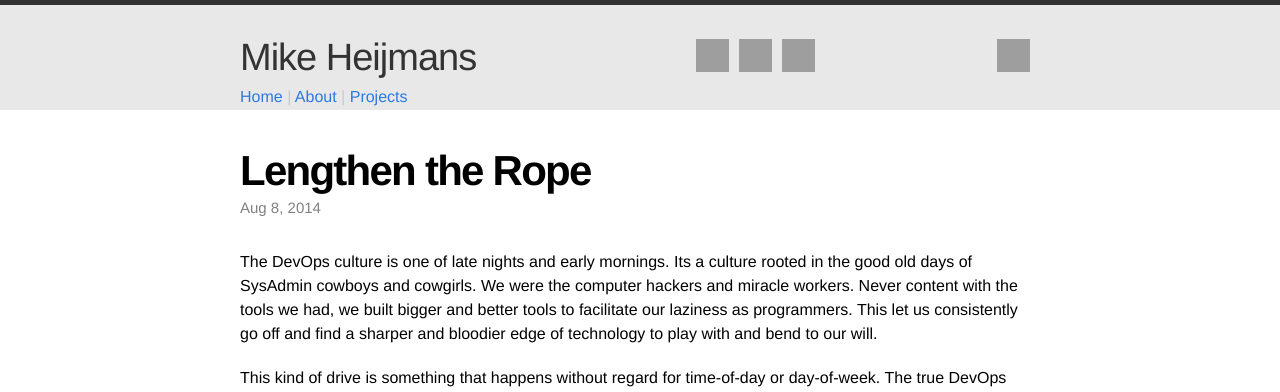
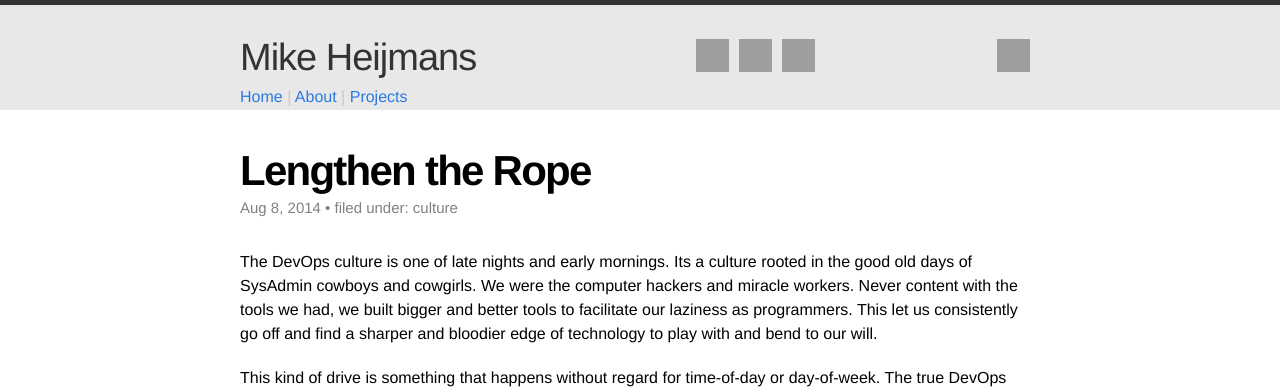
Before and after one commit to parabuzzle/parabuzzle.github.io, a Jekyll site: the page built from _posts/2014-08-08-lengthen-the-rope.md, in a window 1280 px wide, cut to the strip 0-392 px from the top of the page. Built offline with Jekyll 4.4.1, drawn with Linux system fonts in a browser that asks for light colours; Markdown is read by kramdown in place of the engine named in the settings; comment, search, counter and statistics services are not loaded; grey boxes are pictures that could not be loaded.

Commit message:
added category to posts

```diff
--- a/_layouts/post.html
+++ b/_layouts/post.html
@@ -8,7 +8,7 @@ layout: default
     {% unless site.skip_social == 'true' %}
       <div class='shareaholic-canvas' data-app='share_buttons' data-app-id='7476078'></div>
     {% endunless %}
-    <p class="meta">{{ page.date | date: "%b %-d, %Y" }}{% if page.author %} • {{ page.author }}{% endif %}{% if page.meta %} • {{ page.meta }}{% endif %}</p>
+    <p class="meta">{{ page.date | date: "%b %-d, %Y" }}{% if page.author %} • {{ page.author }}{% endif %}{% if page.meta %} • {{ page.meta }}{% endif %} • filed under: {{page.categories | join: '/'}}</p>
   </header>
 
   <article class="post-content">
```
